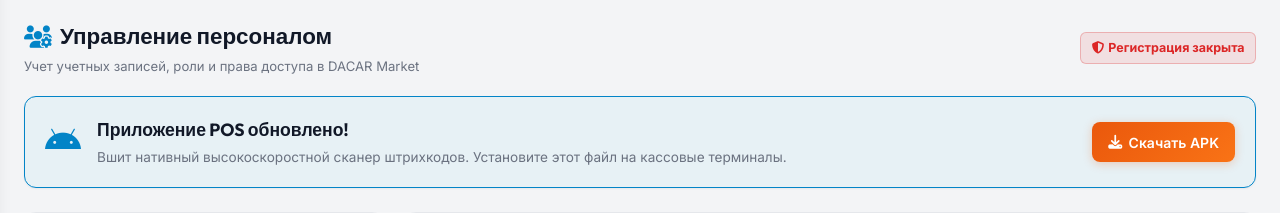
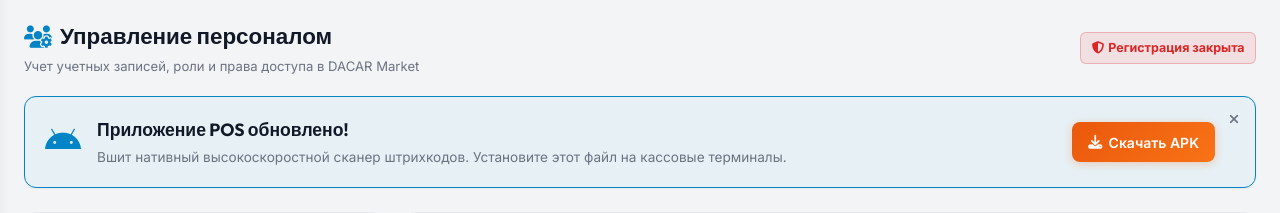
Before and after one commit to kazban0v/Dacar, a Django app: page /users/staff/ in a window 1280 px wide. Shown: the part 60-273 px from the top of the page. Run offline with Django 5.2, Linux system fonts and the light colour scheme; the visitor is signed in with stand-in values (Sample User, id 1); data comes from the database, SQL or seed files in the repository.

Commit message:
feat: Add dismiss button to POS update banner

```diff
--- a/templates/desktop/users/users_list.html
+++ b/templates/desktop/users/users_list.html
@@ -266,7 +266,10 @@
 </div>
 
 {% if request.user.is_admin_user %}
-<div class="dacar-card" style="margin-bottom: 1.5rem; border: 1px solid var(--accent-cyan); background: rgba(6, 182, 212, 0.05); display: flex; align-items: center; justify-content: space-between; gap: 1rem; flex-wrap: wrap;">
+<div id="posUpdateBanner" class="dacar-card" style="margin-bottom: 1.5rem; border: 1px solid var(--accent-cyan); background: rgba(6, 182, 212, 0.05); display: flex; align-items: center; justify-content: space-between; gap: 1rem; flex-wrap: wrap; position: relative; padding-right: 2.5rem;">
+    <button type="button" onclick="closePosBanner()" style="position: absolute; top: 0.5rem; right: 0.5rem; background: none; border: none; color: var(--text-muted); cursor: pointer; padding: 0.5rem; border-radius: 50%; display: flex; align-items: center; justify-content: center;" onmouseover="this.style.color='var(--accent-red)'" onmouseout="this.style.color='var(--text-muted)'" title="Закрыть">
+        <i class="fa-solid fa-xmark"></i>
+    </button>
     <div style="display: flex; align-items: center; gap: 1rem;">
         <div style="font-size: 2rem; color: var(--accent-cyan);">
             <i class="fa-brands fa-android"></i>
@@ -280,6 +283,15 @@
         <i class="fa-solid fa-download"></i> Скачать APK
     </a>
 </div>
+<script>
+    if (localStorage.getItem('hidePosUpdateBanner') === 'true') {
+        document.getElementById('posUpdateBanner').style.display = 'none';
+    }
+    function closePosBanner() {
+        document.getElementById('posUpdateBanner').style.display = 'none';
+        localStorage.setItem('hidePosUpdateBanner', 'true');
+    }
+</script>
 {% endif %}
 
 <div class="users-grid-layout">
```
Also changed, not shown: templates/mobile/users/users_list.html (+13 -1 lines).
